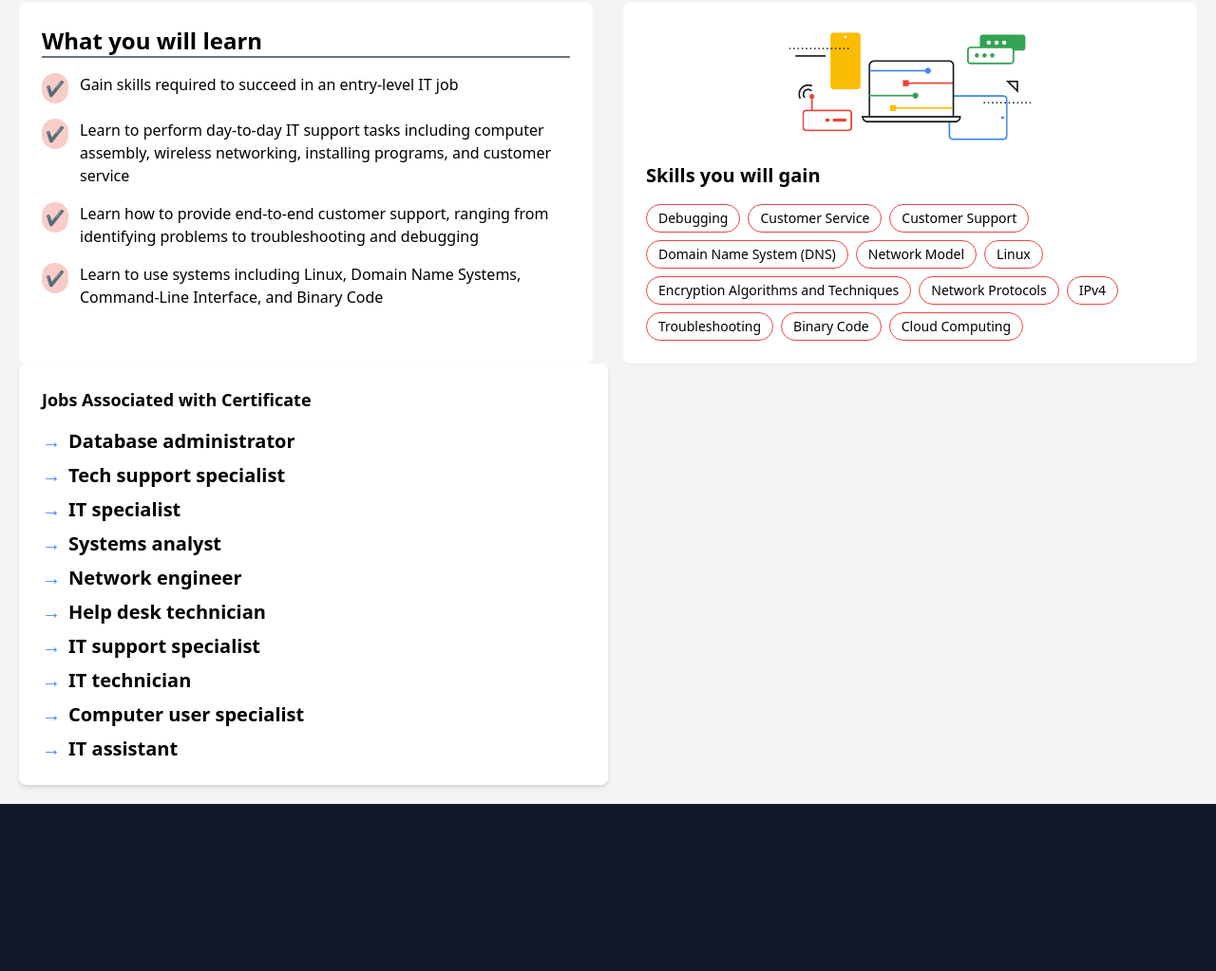
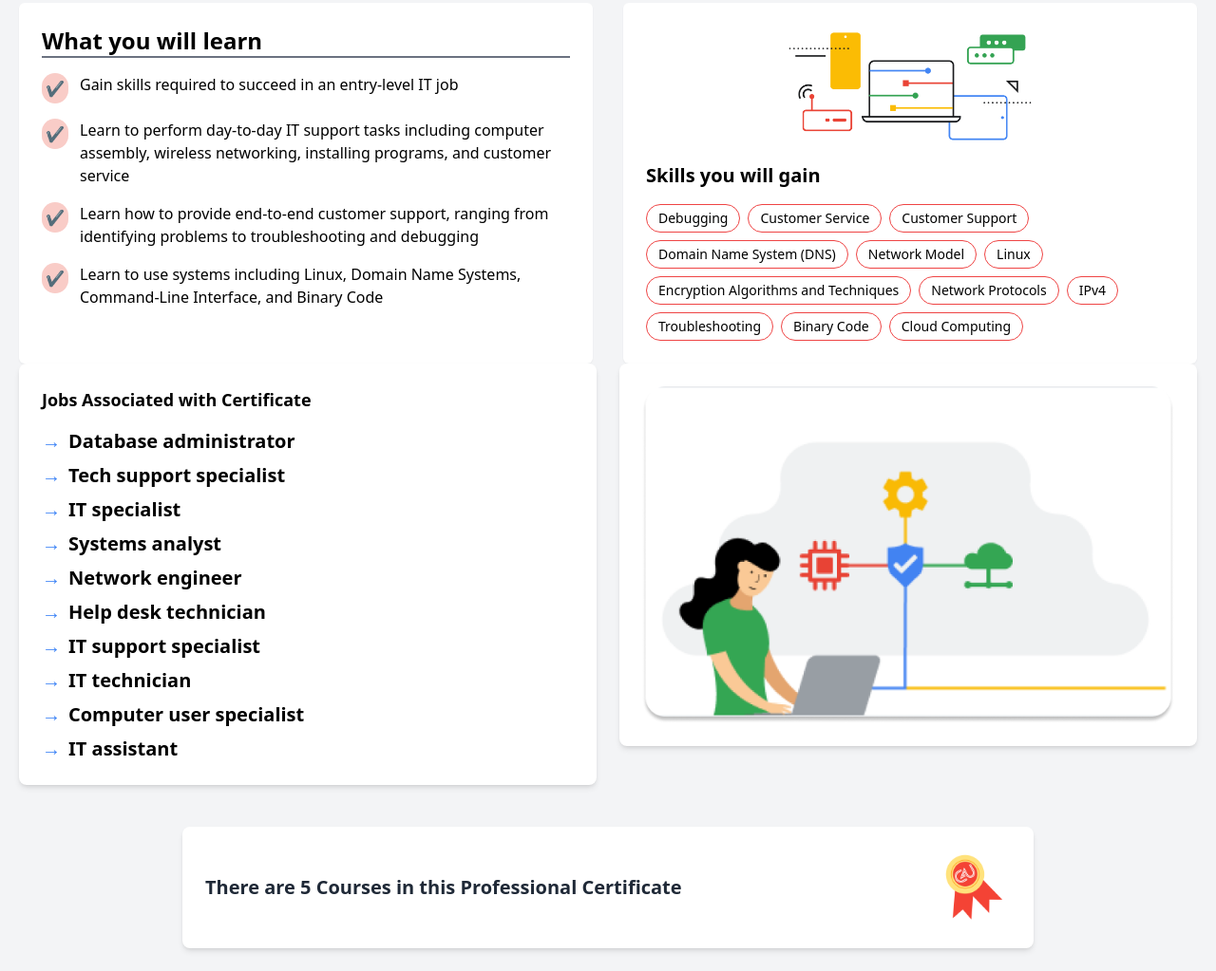
Before and after one commit to suraid12/assignment-recover, a website built with Vite: page index.html in a window 1280 px wide. Shown: the part 827-1850 px from the top of the page at 95% size. Before the commit the page ends 1674 px from the top, so only its background shows below. Built offline with nearby package versions, Linux system fonts and the light colour scheme.

Commit message:
right  portion of page 3

```diff
--- a/index.html
+++ b/index.html
@@ -183,6 +183,25 @@
           </ul>
         </div>
 
+    <!-- Right Section -->
+    <div class="bg-white shadow-md p-6 w-full md:w-1/2 rounded-lg">
+        <img src="Image/itsupport.png" alt="Certificate Illustration" class="w-full h-auto">
+      </div>
+    </div>
+    </section>
+    <section class="bg-gray-100 p-6">
+      <!-- Container -->
+    <div class="bg-white shadow-md rounded-lg p-6 max-w-4xl mx-auto">
+      <!-- Header -->
+      <div class="flex flex-col md:flex-row items-center justify-between">
+        <h1 class="text-lg md:text-xl font-bold text-gray-800 mb-4 md:mb-0">
+          There are 5 Courses in this Professional Certificate
+        </h1>
+        <div class="w-20 h-20">
+          <img src="Image/logo3.png" alt="Certificate Icon" class="w-full h-full object-contain">
+        </div>
+      </div>
+
 <script>
     const htmlTag = document.getElementById("htmlTag");
     document.getElementById("switch").addEventListener("click",function(){
```
